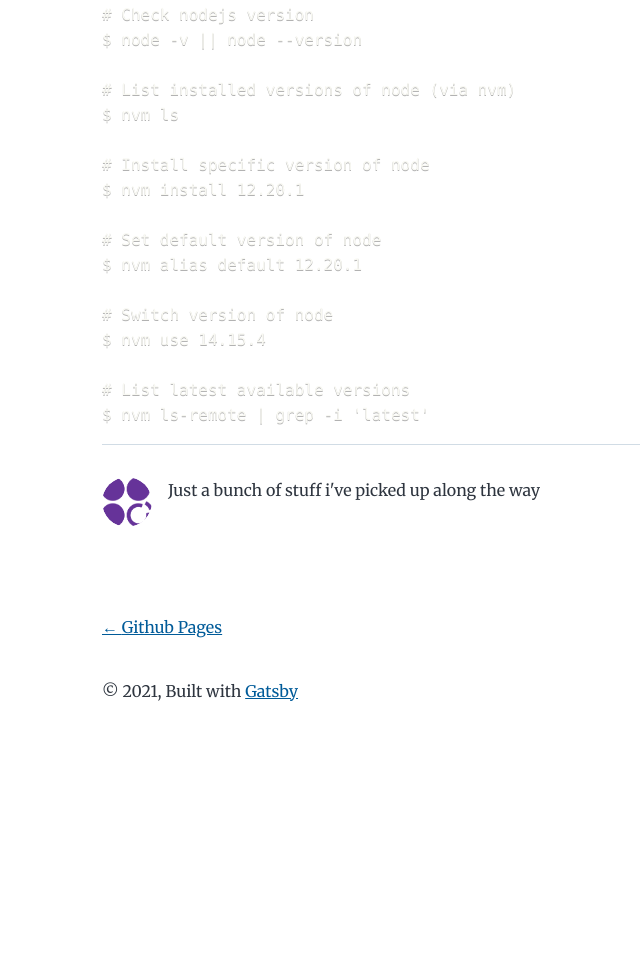
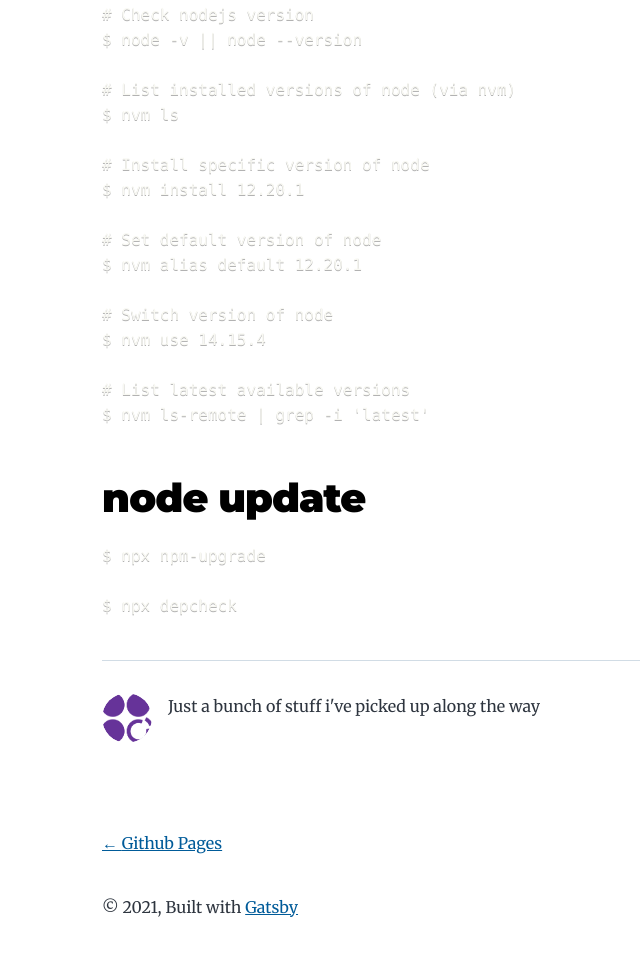
Before and after one commit to philopian/phil-dev-blog, a Gatsby site: page /nodejs/nodjs/ in a window 1280 px wide. Shown: the part 1791-2746 px from the top of the page, without its empty margins (222-862 px from the left). Before the commit the page ends 2558 px from the top, so only its background shows below. Built offline with nearby package versions, Linux system fonts and the light colour scheme; Gatsby itself is replaced by a stand-in of ours; some packages are replaced by stand-ins of ours; code samples lack their colours.

Commit message:
update and dep dependencies

````diff
--- a/content/blog/nodejs/nodjs.mdx
+++ b/content/blog/nodejs/nodjs.mdx
@@ -77,3 +77,14 @@ $ nvm use 14.15.4
 # List latest available versions
 $ nvm ls-remote | grep -i 'latest'
 ```
+
+
+
+# node update
+
+```sh
+$ npx npm-upgrade
+
+$ npx depcheck
+
+```
````
